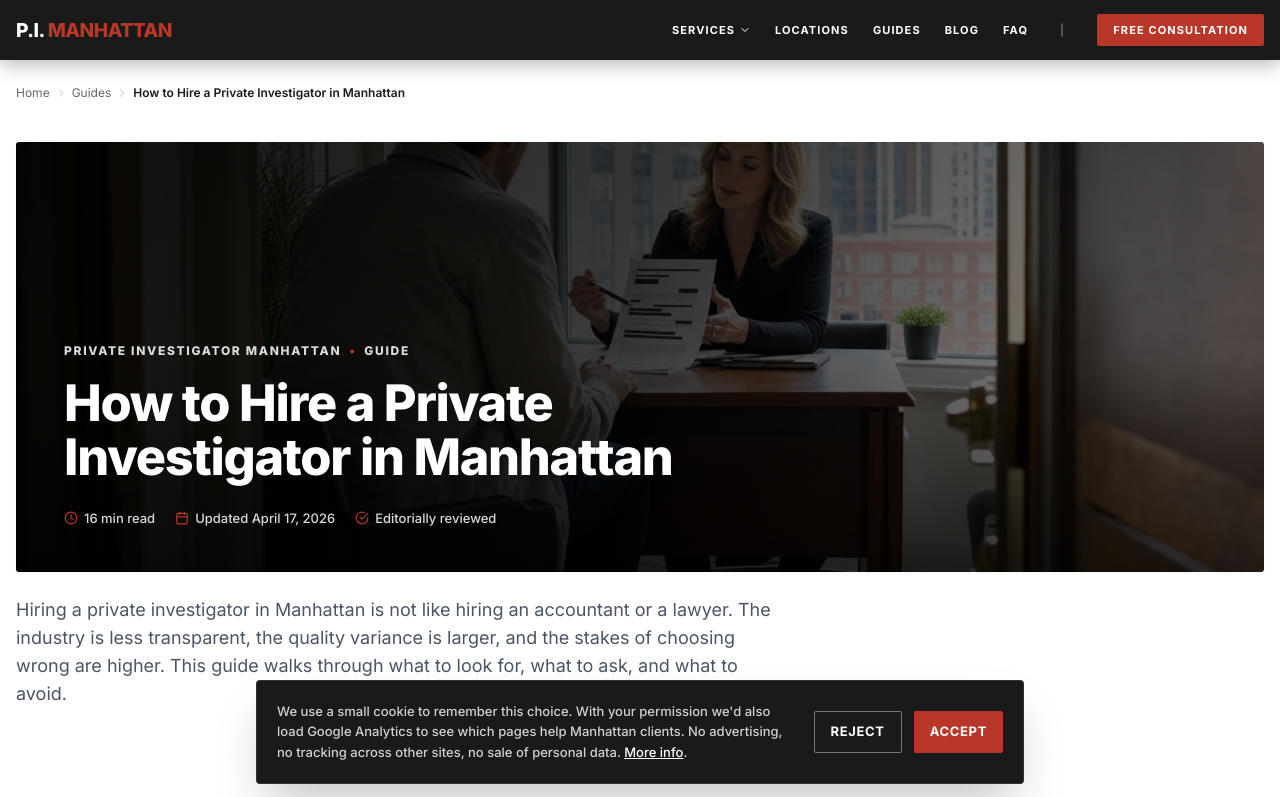
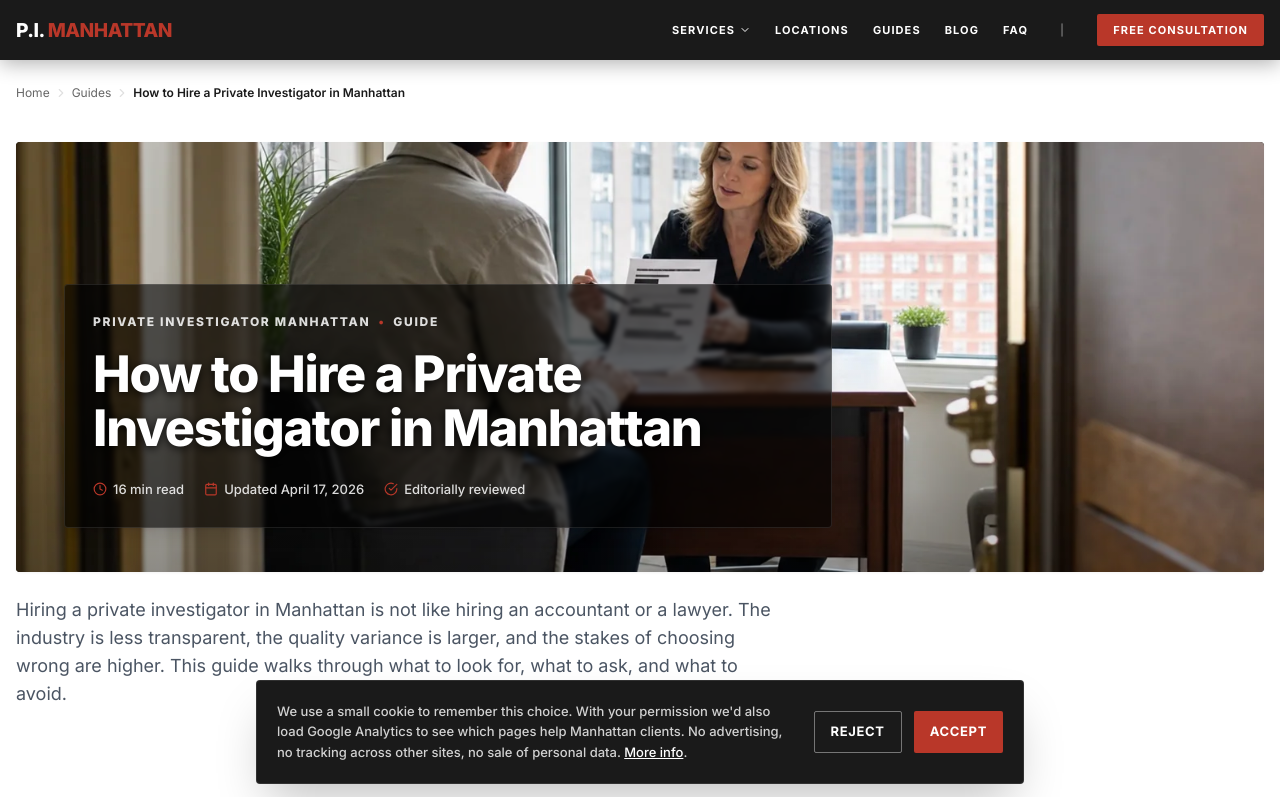
Before and after one commit to nahadgur/privateinvestigatormanhattan, a Next.js app: page /guides/hire-a-pi-manhattan/ in a window 1280 px wide. Shown: the top 797 px of the page. Built offline with nearby package versions, Linux system fonts and the light colour scheme.

Commit message:
Brighten article photo heroes

```diff
--- a/app/blog/[slug]/BlogArticleClient.tsx
+++ b/app/blog/[slug]/BlogArticleClient.tsx
@@ -230,16 +230,15 @@ export function BlogArticleClient({ article }: { article: BlogArticle }) {
                   />
                 </>
               )}
-              <div className="absolute inset-0 bg-black/25" />
-              <div className="absolute inset-0 bg-gradient-to-r from-black/90 via-black/65 to-black/20" />
-              <div className="absolute inset-0 bg-gradient-to-t from-black/55 via-transparent to-black/15" />
+              <div className="absolute inset-0 bg-gradient-to-t from-black/25 via-transparent to-transparent" />
               <div className="relative z-10 w-full max-w-4xl px-6 py-8 md:px-12 md:py-11">
+                <div className="max-w-3xl rounded-tile border border-white/10 bg-black/60 p-5 shadow-lg backdrop-blur-[2px] md:p-7">
                   <p className="mb-4 text-[11px] font-extrabold uppercase tracking-[0.14em] text-white/85 md:text-[12px]">
                     Private Investigator Manhattan
                     <span className="mx-2 text-primary">•</span>
                     {hubGuide?.title ?? article.category}
                   </p>
-                <h1 className="max-w-3xl text-[2rem] font-extrabold leading-[1.08] tracking-tight text-white drop-shadow-sm md:text-[2.75rem] lg:text-[3.15rem]">
+                  <h1 className="text-[2rem] font-extrabold leading-[1.08] tracking-tight text-white [text-shadow:0_2px_10px_rgba(0,0,0,0.8)] md:text-[2.75rem] lg:text-[3.15rem]">
                     {article.title}
                   </h1>
                   <div className="mt-6 flex flex-wrap items-center gap-x-5 gap-y-2 text-[12px] font-medium text-white/85 md:text-[13px]">
@@ -252,6 +251,7 @@ export function BlogArticleClient({ article }: { article: BlogArticle }) {
                     <span className="inline-flex items-center gap-1.5">
                       <Clock className="h-3.5 w-3.5 text-primary" /> {estimateReadMins(article.content)} min read
                     </span>
+                  </div>
                 </div>
               </div>
             </div>
--- a/app/guides/[slug]/GuideArticleClient.tsx
+++ b/app/guides/[slug]/GuideArticleClient.tsx
@@ -172,16 +172,15 @@ export function GuideArticleClient({ guide }: { guide: Guide }) {
                 />
               </>
             )}
-            <div className="absolute inset-0 bg-black/25" />
-            <div className="absolute inset-0 bg-gradient-to-r from-black/90 via-black/65 to-black/20" />
-            <div className="absolute inset-0 bg-gradient-to-t from-black/55 via-transparent to-black/15" />
+            <div className="absolute inset-0 bg-gradient-to-t from-black/25 via-transparent to-transparent" />
             <div className="relative z-10 w-full max-w-4xl px-6 py-8 md:px-12 md:py-11">
+              <div className="max-w-3xl rounded-tile border border-white/10 bg-black/60 p-5 shadow-lg backdrop-blur-[2px] md:p-7">
                 <p className="mb-4 text-[11px] font-extrabold uppercase tracking-[0.14em] text-white/85 md:text-[12px]">
                   Private Investigator Manhattan
                   <span className="mx-2 text-primary">•</span>
                   Guide
                 </p>
-              <h1 className="max-w-3xl text-[2rem] font-extrabold leading-[1.08] tracking-tight text-white drop-shadow-sm md:text-[2.75rem] lg:text-[3.15rem]">
+                <h1 className="text-[2rem] font-extrabold leading-[1.08] tracking-tight text-white [text-shadow:0_2px_10px_rgba(0,0,0,0.8)] md:text-[2.75rem] lg:text-[3.15rem]">
                   {guide.title}
                 </h1>
                 <div className="mt-6 flex flex-wrap gap-x-5 gap-y-2 text-[12px] font-medium text-white/85 md:text-[13px]">
@@ -197,6 +196,7 @@ export function GuideArticleClient({ guide }: { guide: Guide }) {
                     <CheckCircle className="h-3.5 w-3.5 text-primary" />
                     Editorially reviewed
                   </span>
+                </div>
               </div>
             </div>
           </div>
```
Lines whose indentation alone changed are shown as unchanged.
